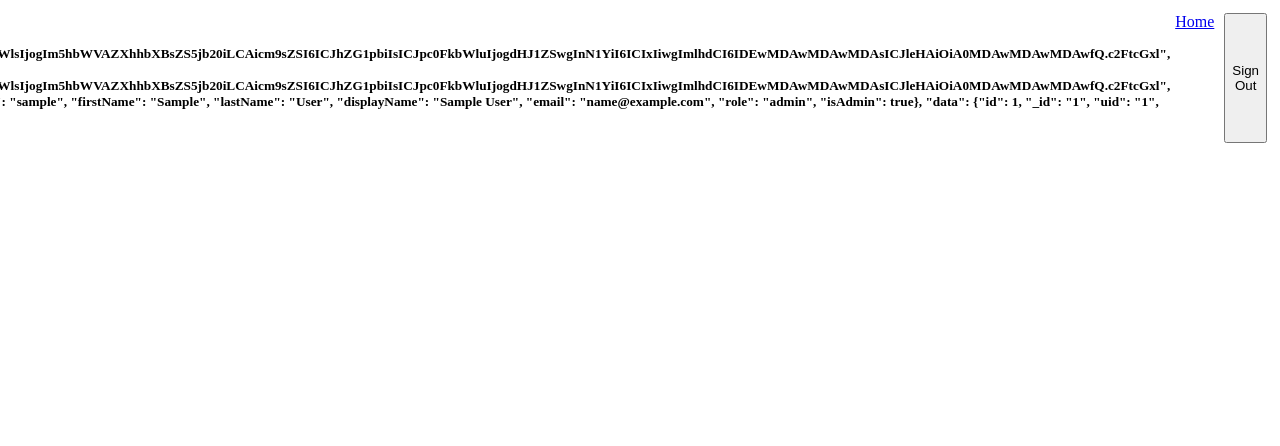
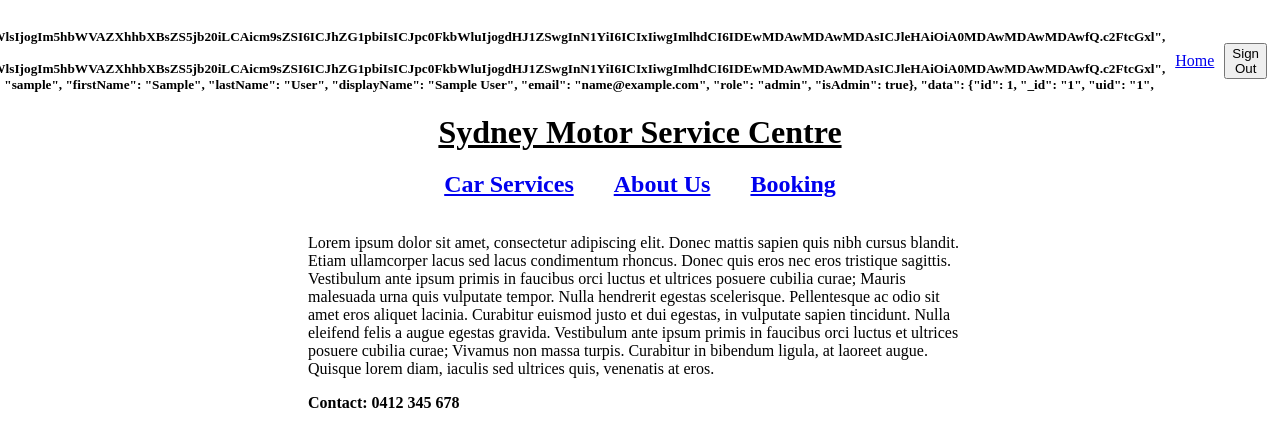
Before and after one commit to Pieter-and-Keith/full_stack_client, a React (Vite) app: page /about in a window 1280 px wide. Shown: the top 446 px of the page. Built offline with nearby package versions, Linux system fonts and the light colour scheme; no server answers; sample sign-in values are in the browser's storage.

Commit message:
added useEffect in make-booking page to make sure the user is signed in before making a booking, added some styling, and created about page

```diff
--- a/src/App.jsx
+++ b/src/App.jsx
@@ -3,6 +3,7 @@ import { BrowserRouter, Routes, Route } from "react-router-dom";
 
 import ConfirmContext from "./utils/ConfirmContext"
 import Home from "./pages/home";
+import About from "./pages/about";
 import SignIn from "./pages/sign-in";
 import SignUp from "./pages/sign-up";
 import UserDetails from "./pages/user-details";
@@ -44,6 +45,7 @@ function App() {
           <Nav />
           <Routes>
             <Route path="/" element={<Home services={services} />} />
+            <Route path="/about" element={<About />} />
             <Route path="/sign_in" element={<SignIn />} />
             <Route path="/sign_up" element={<SignUp />} />
             <Route path="/user_details" element={<UserDetails />} />
--- a/src/components/navbar.jsx
+++ b/src/components/navbar.jsx
@@ -23,8 +23,8 @@ const Nav = () => {
 	}
 
     return (
-        <nav style={{display:"flex", justifyContent:"flex-end"}}>
-            { userSignedIn && <h5>User: {userSignedIn}</h5>}
+        <nav style={{display:"flex", justifyContent:"flex-end", alignItems:"center"}}>
+            { userSignedIn && <h5 style={{margin:"5px"}}>User: {userSignedIn}</h5>}
             { userSignedIn === "admin" &&
                 <>
                     <Link to="/admin" style={{margin:"5px"}}>Admin Page</Link>
--- /dev/null
+++ b/src/pages/about.jsx
@@ -0,0 +1,28 @@
+import { Link } from "react-router-dom"
+
+const About = () => {
+    return(
+        <>
+            <header style={{display:"flex", justifyContent:"center"}}>
+                <h1 style={{margin:"0px"}}><u>Sydney Motor Service Centre</u></h1>
+            </header>
+
+            <nav style={{display:"flex", flexDirection:"row", justifyContent:"center"}}>
+                <Link to="/"><h2 style={{padding:"20px", margin:"0px"}}>Car Services</h2></Link>
+                <Link to="/about"><h2 style={{padding:"20px", margin:"0px"}}>About Us</h2></Link>
+                <Link to="/make_booking"><h2 style={{padding:"20px", margin:"0px"}}>Booking</h2></Link>
+            </nav>
+
+            <main style={{marginLeft:"300px", marginRight:"300px"}}>
+                <p>Lorem ipsum dolor sit amet, consectetur adipiscing elit. Donec mattis sapien quis nibh cursus blandit. Etiam ullamcorper lacus sed lacus condimentum rhoncus. Donec quis eros nec eros tristique sagittis. Vestibulum ante ipsum primis in faucibus orci luctus et ultrices posuere cubilia curae; Mauris malesuada urna quis vulputate tempor. Nulla hendrerit egestas scelerisque. Pellentesque ac odio sit amet eros aliquet lacinia. Curabitur euismod justo et dui egestas, in vulputate sapien tincidunt. Nulla eleifend felis a augue egestas gravida. Vestibulum ante ipsum primis in faucibus orci luctus et ultrices posuere cubilia curae; Vivamus non massa turpis. Curabitur in bibendum ligula, at laoreet augue. Quisque lorem diam, iaculis sed ultrices quis, venenatis at eros.</p>
+
+                <section>
+                    <p><strong>Contact: 0412 345 678</strong></p>
+                </section>
+            </main>
+
+        </>
+    )
+}
+
+export default About
--- a/src/pages/confirm-booking.jsx
+++ b/src/pages/confirm-booking.jsx
@@ -1,13 +1,7 @@
-import { Link, useNavigate } from "react-router-dom"
+import { Link } from "react-router-dom"
 
 const ConfirmBooking = (props) => {
-    const navigate = useNavigate()
     const confirmBooking = props.confirmContext.booking
-
-    const handleClick = async (event) => {
-        event.preventDefault()
-        navigate("/")
-    }
 
     return (
         <>
@@ -36,9 +30,8 @@ const ConfirmBooking = (props) => {
                     <span>{confirmBooking.model}</span>
                 <h3>Additional Comment: </h3>
                     <span>{confirmBooking.comment}</span>
-                <div style={{display:"flex", marginTop:"10px", justifyContent:"center"}}>
-                    <Link to="/make_booking"><button style={{margin:"5px"}}>Cacnel</button></Link>
-                    <button onClick={handleClick} style={{margin:"5px"}}>Confirm</button>
+                <div style={{marginTop:"15px"}}>
+                    <Link to="/"><button>Home</button></Link>
                 </div>
             </form>
         </>
--- a/src/pages/home.jsx
+++ b/src/pages/home.jsx
@@ -17,7 +17,7 @@ const Home = (props) => {
 
             <nav style={{display:"flex", flexDirection:"row", justifyContent:"center"}}>
                 <Link to="/"><h2 style={{padding:"20px", margin:"0px"}}>Car Services</h2></Link>
-                <Link to="/options"><h2 style={{padding:"20px", margin:"0px"}}>About Us</h2></Link>
+                <Link to="/about"><h2 style={{padding:"20px", margin:"0px"}}>About Us</h2></Link>
                 <Link to="/make_booking"><h2 style={{padding:"20px", margin:"0px"}}>Booking</h2></Link>
             </nav>
 
--- a/src/pages/make-booking.jsx
+++ b/src/pages/make-booking.jsx
@@ -1,15 +1,26 @@
-import { useState, useContext } from "react";
-import { useNavigate } from "react-router-dom"
+import { useState, useContext, useEffect } from "react";
+import { useNavigate, Link } from "react-router-dom"
 import api from "../config/api"
 import {Drop} from '../components/Styled'
 import ConfirmContext from "../utils/ConfirmContext"
+import {useGlobalState} from '../utils/StateContext'
 
 import DatePicker from "react-datepicker";
 import "react-datepicker/dist/react-datepicker.css";
 
 const MakeBooking = (props) => {
     const navigate = useNavigate()
+    const {store} = useGlobalState()
+    const {userSignedIn} = store
     const { setConfirmContext } = useContext(ConfirmContext);
+
+    useEffect(() => {
+        if (!userSignedIn){
+            navigate("/")
+        } else {
+            console.log("You need to sign-in before you make a booking")
+        }
+    })
 
     const [option, setOption] = useState("")
     const [comment, setComment] = useState("")
@@ -57,10 +68,10 @@ const MakeBooking = (props) => {
 
     return(
         <>
-            <h1>Booking Page</h1>
-            <form onSubmit={handleSubmit}>
+            <h1 style={{display:"flex", margin:"0px", justifyContent:"center"}}>Booking Page</h1>
+            <form style={{display:"flex", flexDirection:"column" ,marginTop:"10px", marginRight:"300px", marginLeft:"300px"}}>
                 <span>Serivce:</span>
-                <select onChange={e => setOption(e.target.value)} defaultValue={'DEFAULT'}>
+                <select onChange={e => setOption(e.target.value)} defaultValue={'DEFAULT'} >
                     <option value="DEFAULT" disabled>Please Select</option>
                     {props.services.map((service, index) => (
                         <Drop key={index} value={service?.id}>{service?.service_type} ${service?.price}</Drop>
@@ -79,8 +90,9 @@ const MakeBooking = (props) => {
                     <textarea type="text" name="comment" value={comment.comment} onChange={handleChange}  />
                 </div>
 
-                <div>
-                    <button>Submit</button>
+                <div style={{display:"flex", marginTop:"10px", justifyContent:"center"}}>
+                    <Link to="/"><button style={{margin:"5px"}}>Cancel</button></Link>
+                    <button onClick={handleSubmit} style={{margin:"5px"}}>Confirm</button>
                 </div>
             </form>
         </>
```
